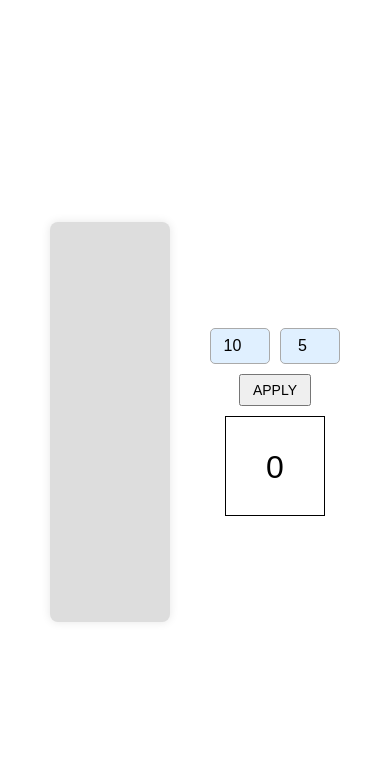
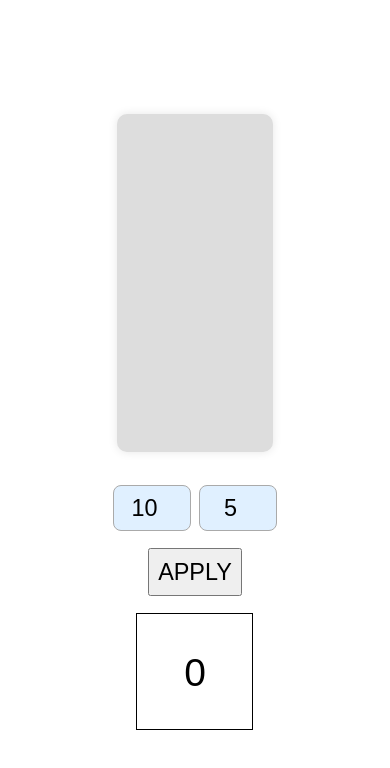
Before and after one commit to evsok/hello-world, a plain HTML site: page index.html in a window 390 px wide. Drawn offline with Linux system fonts and the light colour scheme.

Commit message:
Update index.html

```diff
--- a/index.html
+++ b/index.html
@@ -3,6 +3,7 @@
 <head>
   <meta charset="UTF-8" />
   <title>Loop Timer</title>
+  <meta name="viewport" content="width=device-width, initial-scale=1.0" />
   <style>
     * {
       box-sizing: border-box;
@@ -10,7 +11,6 @@
 
     html, body {
       margin: 0;
-      padding: 0;
       height: 100%;
       font-family: sans-serif;
       overflow: hidden;
@@ -18,19 +18,20 @@
 
     body {
       display: flex;
+      flex-direction: row;
       justify-content: center;
       align-items: center;
-      gap: 40px;
-      padding: 20px;
+      gap: 5vw;
+      padding: 5vw;
     }
 
     .runner-box {
-      width: 120px;
-      height: 400px;
+      width: 20vw;
+      height: 60vh;
       background-color: #ddd;
       position: relative;
-      border-radius: 8px;
-      box-shadow: 0 0 10px rgba(0, 0, 0, 0.1);
+      border-radius: 10px;
+      box-shadow: 0 0 10px rgba(0,0,0,0.1);
     }
 
     .bar-fill {
@@ -46,36 +47,65 @@
       display: flex;
       flex-direction: column;
       align-items: center;
-      gap: 10px;
+      gap: 2vh;
     }
 
     .inputs {
       display: flex;
-      gap: 10px;
+      gap: 2vw;
     }
 
     input[type="number"] {
-      width: 60px;
-      padding: 8px;
-      font-size: 16px;
+      width: 15vw;
+      padding: 1vh;
+      font-size: 5vw;
       background-color: #e0f0ff;
       border: 1px solid #aaa;
-      border-radius: 5px;
+      border-radius: 8px;
       text-align: center;
     }
 
     button {
-      font-size: 14px;
-      padding: 6px 12px;
+      font-size: 5vw;
+      padding: 1vh 2vw;
     }
 
     .loop-count {
-      font-size: 32px;
+      font-size: 8vw;
       border: 1px solid black;
-      width: 100px;
-      height: 100px;
+      width: 20vw;
+      height: 20vw;
       text-align: center;
-      line-height: 100px;
+      line-height: 20vw;
+    }
+
+    @media (max-width: 768px) {
+      body {
+        flex-direction: column;
+        gap: 4vh;
+        padding: 4vh 2vw;
+      }
+
+      .runner-box {
+        width: 40vw;
+        height: 40vh;
+      }
+
+      .loop-count {
+        width: 30vw;
+        height: 30vw;
+        font-size: 10vw;
+        line-height: 30vw;
+      }
+
+      input[type="number"] {
+        width: 20vw;
+        font-size: 6vw;
+      }
+
+      button {
+        font-size: 6vw;
+      }
     }
   </style>
 </head>
@@ -85,8 +115,8 @@
   </div>
   <div class="control-panel">
     <div class="inputs">
-      <input type="number" id="workInput" placeholder="Work" value="10" />
-      <input type="number" id="restInput" placeholder="Rest" value="5" />
+      <input type="number" id="workInput" value="10" />
+      <input type="number" id="restInput" value="5" />
     </div>
     <button onclick="applySettings()">APPLY</button>
     <div class="loop-count" id="loopCount">0</div>
```
